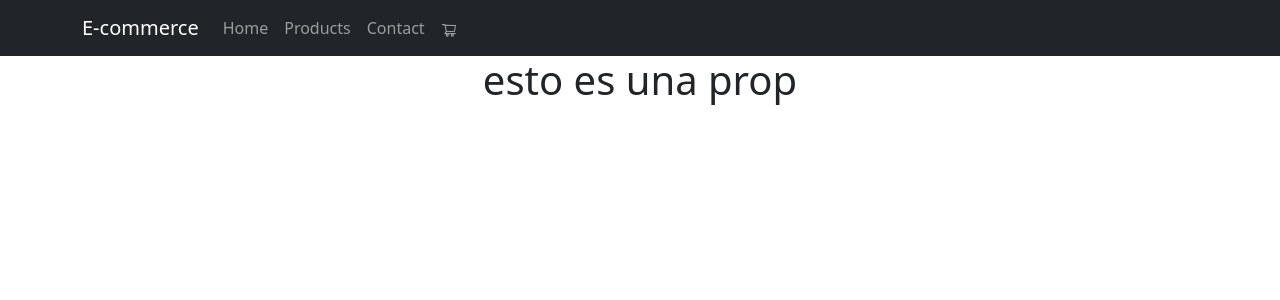
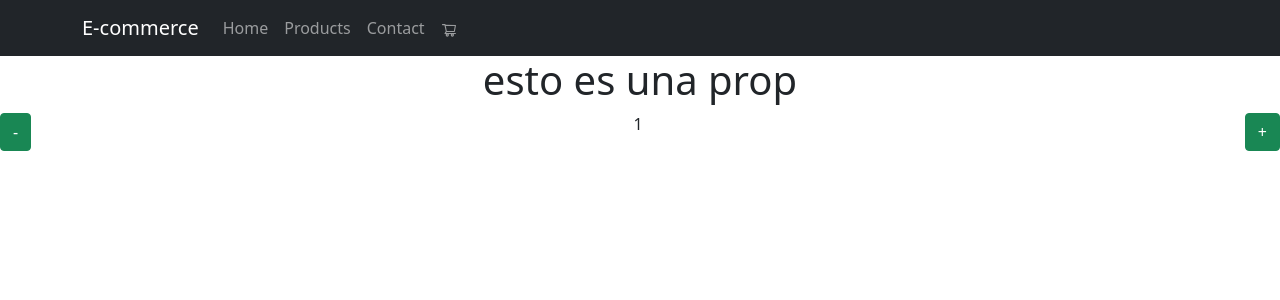
Before and after one commit to sebads00/coderApp, a React (Create React App) app: page / in a window 1280 px wide. Shown: the top 300 px of the page. Built offline with nearby package versions, Linux system fonts and the light colour scheme.

Commit message:
Desafio ItemCount

```diff
--- a/src/App.css
+++ b/src/App.css
@@ -1,5 +1,9 @@
+@import url(./components/ItemCount/ItemCount.css);
+
 .App {
   text-align: center;
+  align-items: center;
+
 }
 
 .App-logo {
--- a/src/App.js
+++ b/src/App.js
@@ -2,12 +2,15 @@ import './App.css';
 import NavBar from './components/NavBar';
 import ItemListContainer from "./components/ItemListContainer"
 import 'bootstrap/dist/css/bootstrap.min.css';
+import ItemCount from "./components/ItemCount/ItemCount"
+
 
 function App() {
   return(
     <div className="App">
       <NavBar />
       <ItemListContainer greeting="esto es una prop"/>
+     <ItemCount stock={5} initial={1} />
     </div>
   );
 }
--- /dev/null
+++ b/src/components/ItemCount/ItemCount.css
@@ -0,0 +1,7 @@
+.Counter{
+    display: flex;
+    align-items: center;
+    flex-direction: row;
+    justify-content: space-between;
+
+}
--- /dev/null
+++ b/src/components/ItemCount/ItemCount.jsx
@@ -0,0 +1,27 @@
+import { useState } from "react";
+import Button from "react-bootstrap/Button";
+
+const ItemCount = ({stock, initial}) => {
+
+    const [counter, setCounter] = useState(initial);
+
+    const sumar = () => { if(counter < stock){
+        setCounter (counter + 1)
+    };
+    }
+
+    const restar = () => { if(counter > initial){
+        setCounter (counter - 1)
+    };
+    }
+return (
+<div className="Counter">
+
+    <Button onClick={restar} variant="success">-</Button>
+    <p>{counter}</p>
+    <Button onClick={sumar} variant="success">+</Button>
+
+</div>
+)
+}
+export default ItemCount
```
Also changed, not shown: 1 other file (tests, documents, lock files or other folders).
